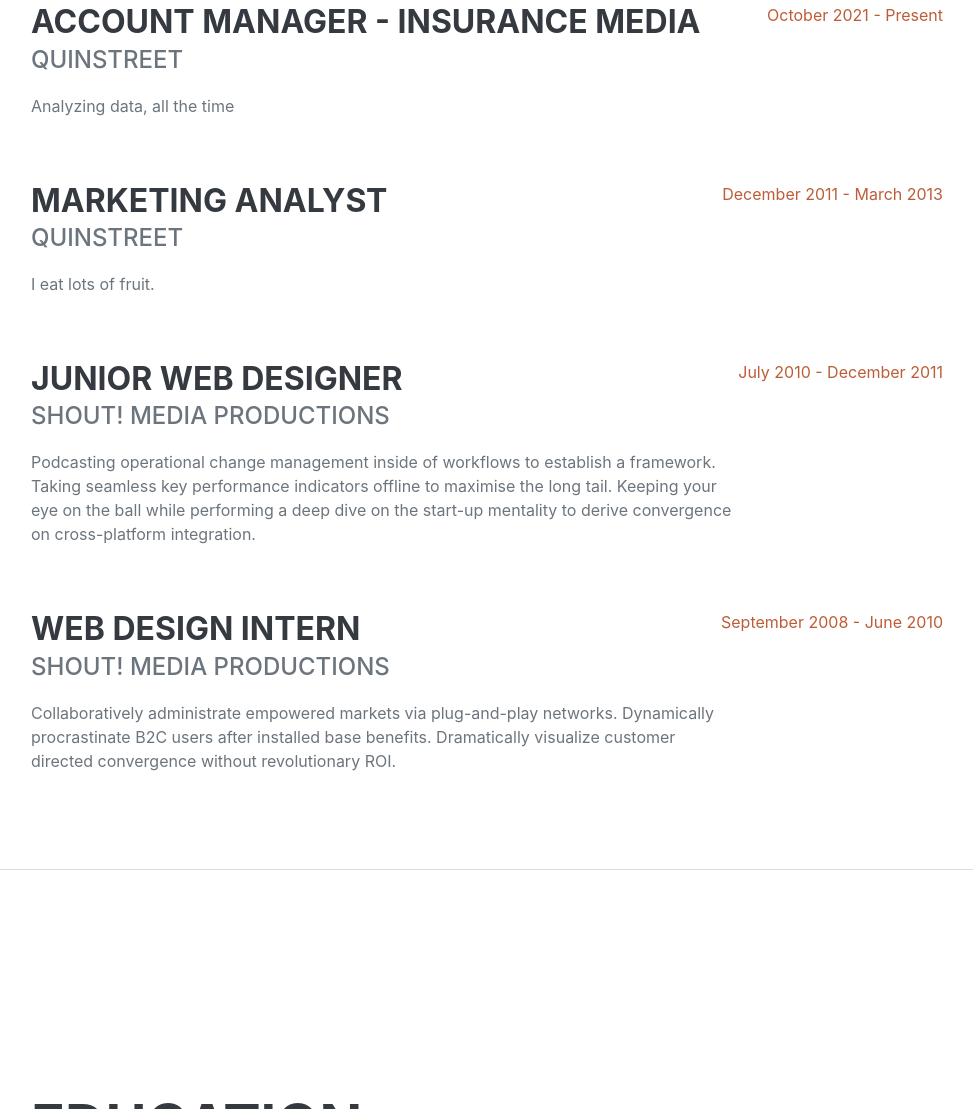
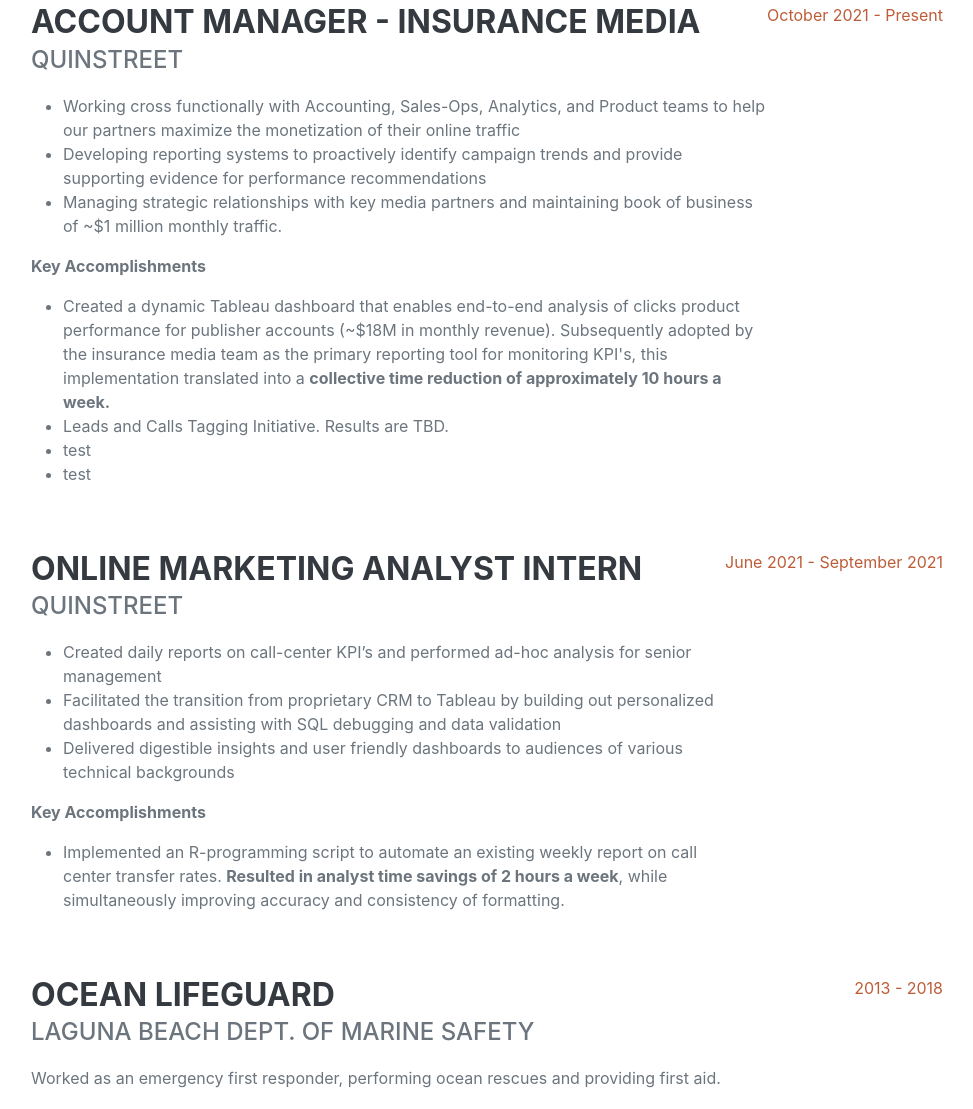
Before and after one commit to dannyweiland/Portfolio-Website, a plain HTML site: page index.html in a window 1280 px wide. Shown: the part 993-2102 px from the top of the page, without its empty margins (289-1262 px from the left). Drawn offline with nearby package versions, Linux system fonts and the light colour scheme; a web font is replaced by a local one.

Commit message:
Update index.html

```diff
--- a/index.html
+++ b/index.html
@@ -50,7 +50,7 @@
                     <div class="social-icons">
                         <a class="social-icon" href="https://www.linkedin.com/in/daniel-weiland/"><i class="fab fa-linkedin-in"></i></a>
                         <a class="social-icon" href="https://github.com/dannyweiland"><i class="fab fa-github"></i></a>
-                        <a class="social-icon" href="#!"><i class="fab fa-facebook-f"></i></a>
+                        <a class="social-icon" href="https://www.strava.com/athletes/498071"><i class="fa-brands fa-strava"></i></a>
                     </div>
                 </div>
             </section>
@@ -63,33 +63,45 @@
                         <div class="flex-grow-1">
                             <h3 class="mb-0">Account Manager - Insurance Media</h3>
                             <div class="subheading mb-3">QuinStreet</div>
-                            <p>Analyzing data, all the time</p>
+                            <ul>
+                                <li>Working cross functionally with Accounting,  Sales-Ops, Analytics, and Product teams to help our partners maximize the monetization of their online traffic </li>
+                                <li>Developing reporting systems to proactively identify campaign trends and provide supporting evidence for performance recommendations</li>
+                                <li>Managing strategic relationships with key media partners and maintaining book of business of ~$1 million monthly traffic.</li>
+                            </ul>
+                            <p> <b>Key Accomplishments</b> </p>
+                            <ul>
+                                <li>Created a dynamic Tableau dashboard that enables end-to-end analysis of clicks product performance for publisher accounts (~$18M in monthly revenue). Subsequently adopted by the insurance media team as the primary reporting tool for monitoring KPI's,  this implementation translated into a <b>collective time reduction of approximately 10 hours a week.</b></li>
+                                <li>Leads and Calls Tagging Initiative.  Results are TBD.</li>
+                                <li>test</li>
+                                <li>test</li>
+                            </ul>
                         </div>
                         <div class="flex-shrink-0"><span class="text-primary">October 2021 - Present</span></div>
                     </div>
                     <div class="d-flex flex-column flex-md-row justify-content-between mb-5">
                         <div class="flex-grow-1">
-                            <h3 class="mb-0">Marketing Analyst</h3>
+                            <h3 class="mb-0">Online Marketing Analyst Intern</h3>
                             <div class="subheading mb-3">QuinStreet</div>
-                            <p>I eat lots of fruit.</p>
+                            <ul>
+                                <li>Created daily reports on call-center KPI’s and performed ad-hoc analysis for senior management</li>
+                                <li>Facilitated the transition from proprietary CRM to Tableau by building out personalized dashboards and assisting with SQL debugging and data validation</li>
+                                <li>Delivered digestible insights and user friendly dashboards to audiences of various technical backgrounds</li>
+                            </ul>
+                            <p> <b>Key Accomplishments</b> </p>
+                            <ul>
+                                <li>Implemented an R-programming script to automate an existing weekly report on call center transfer rates. <b>Resulted in analyst time savings of 2 hours a week</b>, while simultaneously improving accuracy and consistency of formatting.
+                                </li>
+                            </ul>
                         </div>
-                        <div class="flex-shrink-0"><span class="text-primary">December 2011 - March 2013</span></div>
-                    </div>
-                    <div class="d-flex flex-column flex-md-row justify-content-between mb-5">
-                        <div class="flex-grow-1">
-                            <h3 class="mb-0">Junior Web Designer</h3>
-                            <div class="subheading mb-3">Shout! Media Productions</div>
-                            <p>Podcasting operational change management inside of workflows to establish a framework. Taking seamless key performance indicators offline to maximise the long tail. Keeping your eye on the ball while performing a deep dive on the start-up mentality to derive convergence on cross-platform integration.</p>
-                        </div>
-                        <div class="flex-shrink-0"><span class="text-primary">July 2010 - December 2011</span></div>
+                        <div class="flex-shrink-0"><span class="text-primary">June 2021 - September 2021</span></div>
                     </div>
                     <div class="d-flex flex-column flex-md-row justify-content-between">
                         <div class="flex-grow-1">
-                            <h3 class="mb-0">Web Design Intern</h3>
-                            <div class="subheading mb-3">Shout! Media Productions</div>
-                            <p>Collaboratively administrate empowered markets via plug-and-play networks. Dynamically procrastinate B2C users after installed base benefits. Dramatically visualize customer directed convergence without revolutionary ROI.</p>
+                            <h3 class="mb-0">Ocean Lifeguard</h3>
+                            <div class="subheading mb-3">Laguna Beach Dept. of Marine Safety</div>
+                            <p>Worked as an emergency first responder, performing ocean rescues and providing first aid.</p>
                         </div>
-                        <div class="flex-shrink-0"><span class="text-primary">September 2008 - June 2010</span></div>
+                        <div class="flex-shrink-0"><span class="text-primary">2013 - 2018</span></div>
                     </div>
                 </div>
             </section>
@@ -160,8 +172,8 @@
             <section class="resume-section" id="interests">
                 <div class="resume-section-content">
                     <h2 class="mb-5">Interests</h2>
-                    <p>Apart from being a web developer, I enjoy most of my time being outdoors. In the winter, I am an avid skier and novice ice climber. During the warmer months here in Colorado, I enjoy mountain biking, free climbing, and kayaking.</p>
-                    <p class="mb-0">When forced indoors, I follow a number of sci-fi and fantasy genre movies and television shows, I am an aspiring chef, and I spend a large amount of my free time exploring the latest technology advancements in the front-end web development world.</p>
+                    <p>I like to ride my bike, ski, spend time in the ocean, and do anything outdoors.</p>
+                    <p class="mb-0">sometimes I like to play video games too.</p>
                 </div>
             </section>
             <hr class="m-0" />
```
